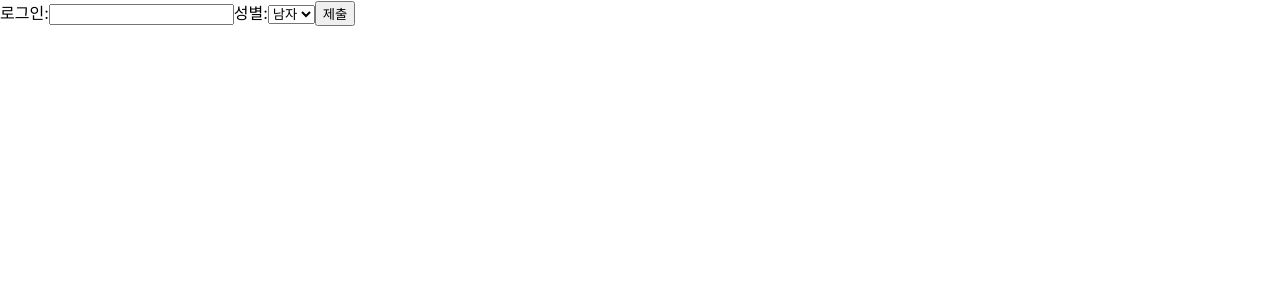
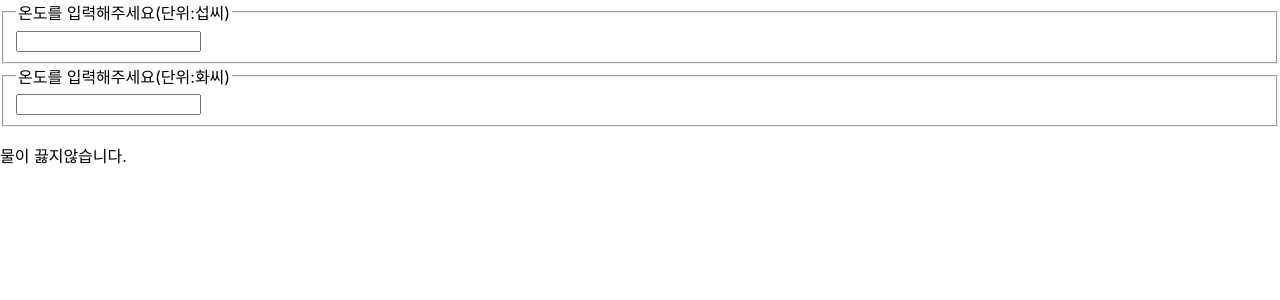
Before and after one commit to blackjune67/toyblog, a React (Create React App) app in the folder front/blog/: page / in a window 1280 px wide. Shown: the top 300 px of the page. Built offline with nearby package versions, Linux system fonts and the light colour scheme.

Commit message:
temperature calculator

```diff
--- a/front/blog/package.json
+++ b/front/blog/package.json
@@ -3,6 +3,7 @@
   "version": "0.1.0",
   "private": true,
   "dependencies": {
+    "@react-buddy/ide-toolbox": "^2.4.0",
     "@testing-library/jest-dom": "^5.17.0",
     "@testing-library/react": "^13.4.0",
     "@testing-library/user-event": "^13.5.0",
--- /dev/null
+++ b/front/blog/src/chapter12/BoilingVerdict.jsx
@@ -0,0 +1,10 @@
+export function BoilingVerdict(props) {
+
+  if (props.celsius >= 100) {
+    return (
+        <p>물이 끓습니다.</p>
+    )
+  } else {
+    return <p>물이 끓지않습니다.</p>
+  }
+}
--- /dev/null
+++ b/front/blog/src/chapter12/Calculator.jsx
@@ -0,0 +1,68 @@
+import {useState} from "react";
+import {BoilingVerdict} from "./BoilingVerdict";
+import {TemperatureInput} from "./TemperatureInput";
+import templateFactory from "bootstrap/js/src/util/template-factory";
+
+function toCelsius(fahrenheit) {
+  return (fahrenheit - 32) * 5 / 9;
+}
+
+function toFahrenheit(celsius) {
+  return (celsius * 9 / 5) + 32;
+}
+
+function tryConvert(temperature, convert) {
+  const input = parseFloat(temperature);
+  if (Number.isNaN(input)) {
+    return '';
+  }
+  const output = convert(input);
+  const rounded = Math.round(output * 1000) / 1000;
+  return rounded.toString();
+}
+
+export function Calculator() {
+  const [temperature, setTemperature] = useState('');
+  const [scale, setScale] = useState('');
+
+  const handleCelsiusChange = (temperature) => {
+    setTemperature(temperature);
+    setScale('c');
+  }
+  const handleFahrenheitChange = (temperature) => {
+    setTemperature(temperature);
+    setScale('f');
+  }
+
+  const celsius = scale === 'f' ? tryConvert(temperature, toCelsius) : temperature;
+  const fahrenheit = scale === 'c' ? tryConvert(temperature, toFahrenheit) : temperature;
+
+  /*const handleChange = (e) => {
+    setTemperature(e.target.value);
+  }*/
+
+  return (
+      <div>
+        <TemperatureInput
+            scale={"c"}
+            temperature={celsius}
+            onTemperatureChange={handleCelsiusChange}
+        />
+        <TemperatureInput
+            scale={"f"}
+            temperature={fahrenheit}
+            onTemperatureChange={handleFahrenheitChange}
+        />
+        {/*<legend>섭씨 온도를 입력하세요</legend>
+        <input type="text"
+               value={temperature}
+               onChange={handleChange}
+        />*/}
+
+        <BoilingVerdict
+            celsius={parseFloat(temperature)}
+        />
+
+      </div>
+  );
+}
--- /dev/null
+++ b/front/blog/src/chapter12/TemperatureInput.jsx
@@ -0,0 +1,20 @@
+const scaleNames = {
+  c: "섭씨",
+  f: "화씨"
+};
+
+
+export function TemperatureInput(props) {
+  const handleChange = (e) => {
+    props.onTemperatureChange(e.target.value);
+    // setTemperature(e.target.value);
+  };
+  return (
+      <div>
+        <fieldset>
+          <legend>온도를 입력해주세요(단위:{scaleNames[props.scale]})</legend>
+          <input value={props.temperature} onChange={handleChange}/>
+        </fieldset>
+      </div>
+  );
+}
--- a/front/blog/src/index.js
+++ b/front/blog/src/index.js
@@ -2,11 +2,16 @@ import React from 'react';
 import ReactDOM from 'react-dom/client';
 import './index.css';
 import reportWebVitals from './reportWebVitals';
-import {Signup} from "./chapter11/Signup";
+import {DevSupport} from "@react-buddy/ide-toolbox";
+import {Calculator} from "./chapter12/Calculator";
 
 const root = ReactDOM.createRoot(document.getElementById('root'));
 root.render(
     <React.StrictMode>
+      {/*<DevSupport
+          ComponentPreviews={<Calculator />}
+          // useInitialHook={useInitial}
+      >*/}
       {/*<CommentList />*/}
       {/*<NotificationList />*/}
       {/*  <Calculator />*/}
@@ -17,7 +22,9 @@ root.render(
       <LandingPage />*/}
       {/*<NameForm />*/}
       {/*<Reservation />*/}
-      <Signup />
+      {/*<Signup />*/}
+        <Calculator />
+      {/*</DevSupport>*/}
     </React.StrictMode>
 );
 /*setInterval(() => {
```
Also changed, not shown: 1 other file (tests, documents, lock files or other folders).
